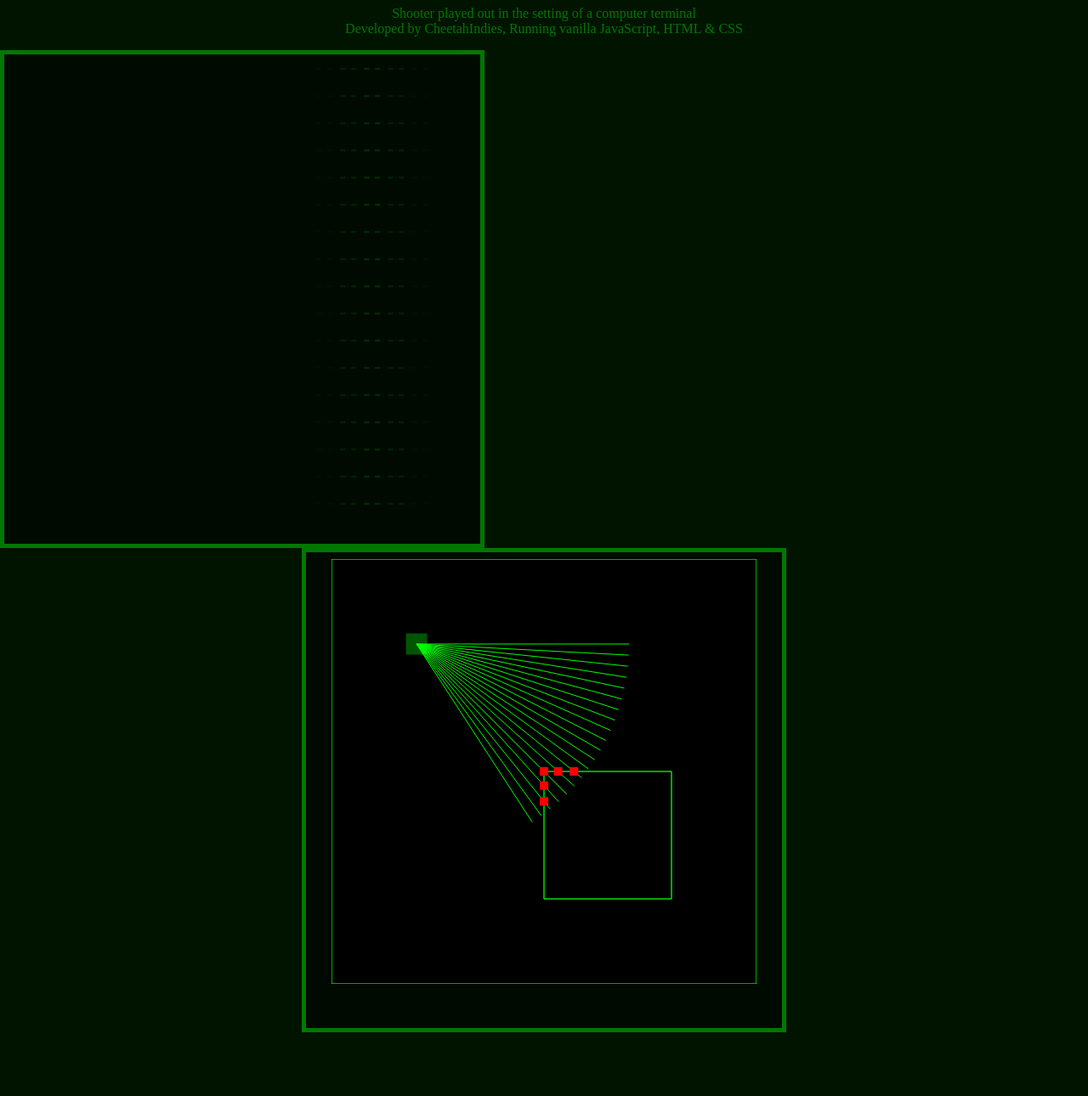
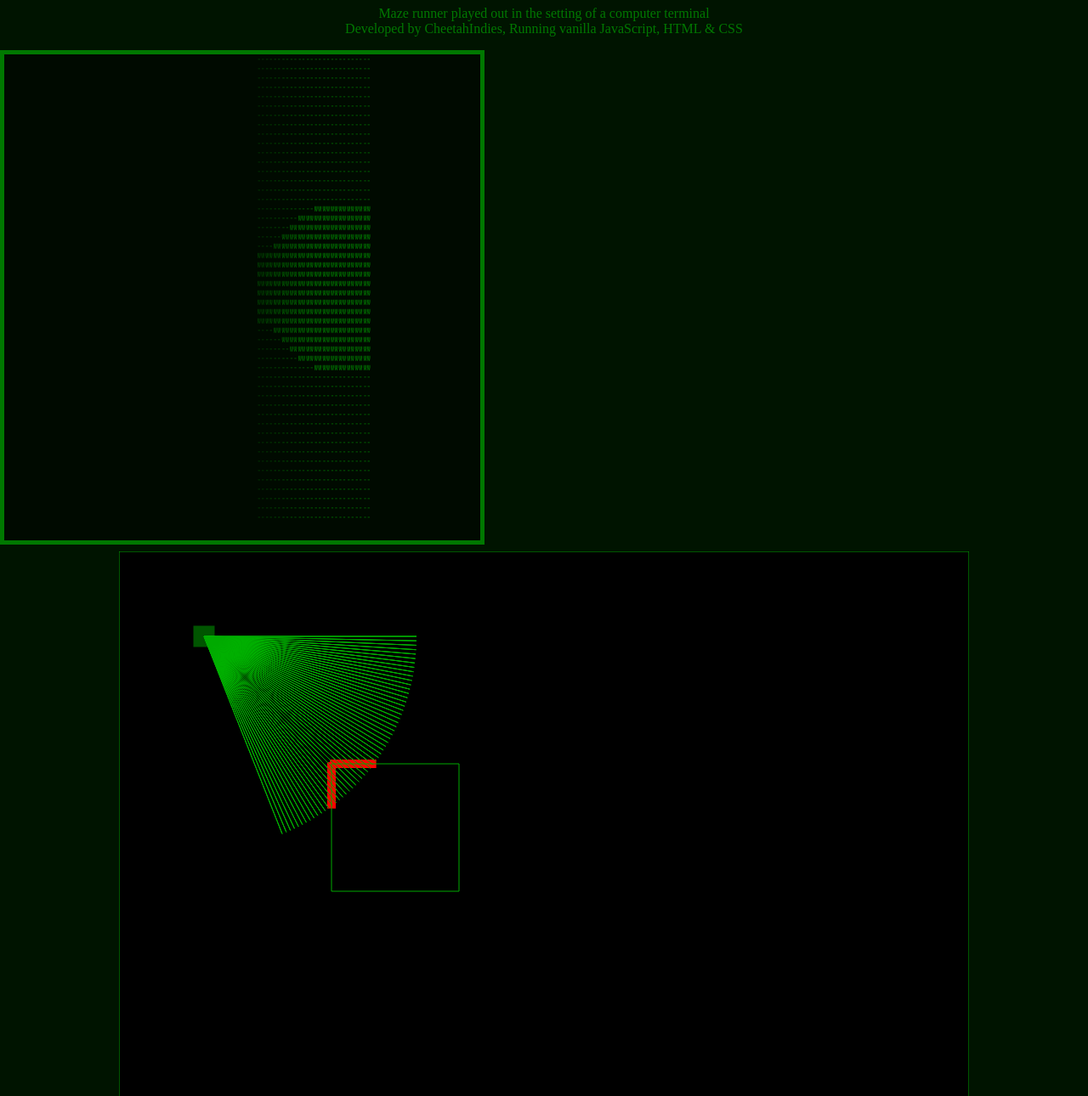
Before and after one commit to LinusThorsell/raylok, a plain HTML site: page index.html in a window 1280 px wide. Shown: the part 73-1363 px from the top of the page at 85% size. Before the commit the page ends 1288 px from the top, so only its background shows below. Drawn offline with nearby package versions, Linux system fonts and the light colour scheme.

Commit message:
Full graphics overhaul

```diff
--- a/index.html
+++ b/index.html
@@ -21,15 +21,14 @@
                 !!!Raylok!!!
             </h1>
             <p id="p--title">
-                Shooter played out in the setting of a computer terminal<br>
+                Maze runner played out in the setting of a computer terminal<br>
                 Developed by CheetahIndies, Running vanilla JavaScript, HTML & CSS
             </p>
         </div>
         <div id="content--main">
-            <textarea id="game"></textarea>
         </div>
         <div id="content--map">
-            <canvas id="map--canvas" height="500" width="500"></canvas>
+            <canvas id="map--canvas" height="1000" width="1000"></canvas>
         </div>
     </div>
 </body>
--- a/scripts/engine.js
+++ b/scripts/engine.js
@@ -1,20 +1,29 @@
-var c, ctx, player;
+var c, ctx, player, fps, lastCalledTime, averageFps;
 let lines = [];
+let fpsHistory = [];
+let screenResolution = 58;
+let isDebug = false;
 
-function startEngine() {
-    c = document.getElementById("map--canvas");
-    ctx = c.getContext("2d");
+let playArea = 1000;
 
+function startEngine(debug) {
+    isDebug = debug;
+
+    if (isDebug) {
+        c = document.getElementById("map--canvas");
+        ctx = c.getContext("2d");
+    }
+
+    generateWorld();
     player = new Player(100, 100);
-    generateWorld();
-    setInterval(gameLoop, 20);
+    setInterval(gameLoop, 33);
 }
 
 function generateWorld() {
-    lines.push(new Line(0, 0, 500, 0))
-    lines.push(new Line(500, 0, 500, 500))
-    lines.push(new Line(500, 500, 0, 500))
-    lines.push(new Line(0, 500, 0, 0))
+    lines.push(new Line(0, 0, playArea, 0))
+    lines.push(new Line(playArea, 0, playArea, playArea))
+    lines.push(new Line(playArea, playArea, 0, playArea))
+    lines.push(new Line(0, playArea, 0, 0))
 
     lines.push(new Line(250, 250, 250, 400));
     lines.push(new Line(250, 400, 400, 400));
@@ -26,18 +35,40 @@ function gameLoop() {
     cleanUp();
     tick();
     drawGraphics();
-    drawMap();
-    drawPlayer();
+
+    if (isDebug) {
+        checkFramerate();
+        cleanMap();
+        drawPlayer();
+        drawMap();
+    }
 }
 function cleanUp() {
-    cleanMap();
     //cleanData();
+}
+function checkFramerate() {
+    if(!lastCalledTime) {
+       lastCalledTime = Date.now();
+       fps = 0;
+       return;
+    }
+    delta = (Date.now() - lastCalledTime)/1000;
+    lastCalledTime = Date.now();
+    fps = 1/delta;
+
+    fpsHistory.unshift(fps);
+    fpsHistory.length = 30;
+    averageFps = 0;
+    for (let i = 0; i < fpsHistory.length; i++) {
+        averageFps += fpsHistory[i];
+    }
+    console.log(averageFps/fpsHistory.length);
 }
 
 function cleanMap() {
     ctx.fillStyle = "#000000";
     ctx.beginPath();
-    ctx.fillRect(0, 0, 500, 500)
+    ctx.fillRect(0, 0, playArea, playArea)
     ctx.closePath();
 }
 function cleanData() {
@@ -46,13 +77,16 @@ function cleanData() {
 
 function tick() {
     movePlayer();
+    createRays();
+    createIntersects();
 }
 function drawGraphics() {
     let html = "";
-    let res = 20;
-    for (let i = 0; i < res; i++) {
+    for (let i = 0; i < screenResolution; i++) {
         if (intersects[i]) {
-            html += "<textarea class='linewidth' style='" + "color: rgb(0, " + (255 - intersects[i].getLength()) + ", 0);" + "'>------------------------------------</textarea>"
+            let length = intersects[i].getLength();
+
+            html += "<textarea class='linewidth' style='" + "color: rgb(0, " + (255-length) + ", 0);" + "'>" + getRenderedLine(length) + "</textarea>";
         }
         else {
             html += "<textarea class='linewidth'></textarea>"
@@ -60,6 +94,117 @@ function drawGraphics() {
     }
 
     $("#content--main").html(html);
+}
+
+//------------------------------------
+function getRenderedLine(length) {
+
+    let emptyness;
+
+    if (length < 9) {
+        emptyness = 0;
+    }
+    else if (length < 18) {
+        emptyness = 1;
+    }
+    else if (length < 27) {
+        emptyness = 2;
+    }
+    else if (length < 36) {
+        emptyness = 3;
+    }
+    else if (length < 45) {
+        emptyness = 4;
+    }
+    else if (length < 54) {
+        emptyness = 5;
+    }
+    else if (length < 63) {
+        emptyness = 6;
+    }
+    else if (length < 72) {
+        emptyness = 7;
+    }
+    else if (length < 81) {
+        emptyness = 8;
+    }
+    else if (length < 90) {
+        emptyness = 9;
+    }
+    else if (length < 99) {
+        emptyness = 10;
+    }
+    else if (length < 108) {
+        emptyness = 11;
+    }
+    else if (length < 117) {
+        emptyness = 12;
+    }
+    else if (length < 126) {
+        emptyness = 13;
+    }
+    else if (length < 135) {
+        emptyness = 14;
+    }
+    else if (length < 144) {
+        emptyness = 15;
+    }
+    else if (length < 153) {
+        emptyness = 16;
+    }
+    else if (length < 162) {
+        emptyness = 17;
+    }
+    else if (length < 171) {
+        emptyness = 18;
+    }
+    else if (length < 180) {
+        emptyness = 19;
+    }
+    else if (length < 189) {
+        emptyness = 20;
+    }
+    else if (length < 198) {
+        emptyness = 21;
+    }
+    else if (length < 207) {
+        emptyness = 22;
+    }
+    else if (length < 216) {
+        emptyness = 23;
+    }
+    else if (length < 225) {
+        emptyness = 24;
+    }
+    else {
+        emptyness = 25;
+    }
+
+    let line = "";
+
+    line += getGraphic("empty", emptyness);
+    line += getGraphic("wall", 50 - emptyness*2);
+    line += getGraphic("empty", emptyness);
+
+    return line
+}
+function getGraphic(type, lines) {
+    let symbol;
+    let result = "";
+
+    switch (type) {
+        case 'empty':
+            symbol = "--";
+            break;
+        case 'wall':
+            symbol = "WW";
+            break;
+    }
+
+    for (let i = 0; i < lines; i++) {
+        result += symbol;
+    }
+    return result;
 }
 
 function drawMap() {
@@ -100,7 +245,6 @@ function drawPlayer() {
     ctx.fillStyle = "#005500"
     ctx.fillRect(player.getPos().x - (playerWidth/2), player.getPos().y - (playerWidth/2), playerWidth, playerWidth);
 
-    createRays();
     drawRays();
     drawIntersects();
 }
@@ -109,10 +253,9 @@ let rays = [];
 function createRays() {
     rays = [];
     let startAngle = player.getDirection();
-    let rayCount = 20;
-    let displacementAngle = 3;
+    let displacementAngle = 1.2;
 
-    for (let r = 0; r < rayCount; r++) {
+    for (let r = 0; r < screenResolution; r++) {
         rays.push(new Ray(degToRad(startAngle + (r * displacementAngle))));
     }
 }
@@ -125,13 +268,13 @@ function drawRays() {
     ctx.stroke();
 }
 let intersects = [];
-function drawIntersects() {
+function createIntersects() {
     intersects = [];
     for (let r = 0; r < rays.length; r++) {
         for (let l = 0; l < lines.length; l++) {
             let p = intersectionPoint(rays[r].getP1().x, rays[r].getP1().y, rays[r].getP2().x, rays[r].getP2().y, lines[l].getP1().x, lines[l].getP1().y, lines[l].getP2().x, lines[l].getP2().y);
             if (p) {
-                let length = distance(player.getPos(), p);
+                let length = distance(player.getPos(), p, rays[r].getAngle(), degToRad(player.getDirection()));
 
                 if (!intersects[r]) {
                     intersects[r] = (new rayIntersection(p, r, length))
@@ -142,6 +285,8 @@ function drawIntersects() {
             }
         }
     }
+}
+function drawIntersects() {
     for (let i = 0; i < intersects.length; i++) {
         if (intersects[i]) {
             ctx.fillStyle = "#ff0000"
--- a/scripts/main.js
+++ b/scripts/main.js
@@ -1,14 +1,13 @@
 $(document).ready(() => {
-    startEngine();
-    initializeGame();
+    initializeGame(true);
 });
 
-function initializeGame() {
-    splashScreen();
-    tryNewSystem();
+function initializeGame(debug) {
+    startEngine(debug);
+    startRenderer();
 }
 
-function tryNewSystem() {
+function startRenderer() {
     $("#game").hide()
 
     let html = "";
@@ -30,6 +29,7 @@ function splashScreen() {
 }
 
 function recursiveFrames(f, frames, loop, totalLoops) {
+
     if (f < frames+1) {
         let frame = "";
         frame += getWhiteLines(5, false);
--- a/scripts/toolbox.js
+++ b/scripts/toolbox.js
@@ -183,6 +183,9 @@ class Ray {
     getP2() {
         return this.p2;
     }
+    getAngle() {
+        return this.rad;
+    }
 }
 class rayIntersection {
     constructor(point, rayId, length) {
@@ -279,6 +282,6 @@ function intersectionPoint(x1, y1, x2, y2, x3, y3, x4, y4) {
     }
 }
 
-function distance(p1, p2) {
-    return Math.sqrt(Math.pow((p2.x - p1.x), 2) + Math.pow((p2.y - p1.y), 2));
+function distance(p1, p2, angle1, angle2) {
+    return Math.cos(angle1 - angle2) * Math.sqrt(Math.pow((p2.x - p1.x), 2) + Math.pow((p2.y - p1.y), 2));
 }
--- a/style.css
+++ b/style.css
@@ -13,49 +13,26 @@ html, body {
 #p--title {
     color: rgb(0, 120, 0);
 }
-#game {
-    padding-top: 2vh;
-    resize: none;
-    width: 70vh;
-    margin-top: 3vh;
-    height: 70vh;
-
-    border: 5px solid rgb(0, 120, 0);
-    background-color: rgb(0, 10, 0);
-
-    color: greenyellow;
-    font-family: 'Open Sans', sans-serif;
-    font-size: 3vh;
-    text-align: center;
-}
 #content--main {
-    height: 72vh;
+    height: 71.5vh;
     width: 70vh;
     border: 5px solid rgb(0, 120, 0);
     background-color: rgb(0, 10, 0);
     color: red;
 }
 .linewidth {
-    width: 3.5vh;
+    width: 1.2vh;
     border: none;
     padding: 0;
     margin: 0;
     resize: none;
-    height: 70vh;
+    height: 71.5vh;
     background-color: rgb(0, 10, 0);
     float: left;
     color: greenyellow;
     font-family: 'VT323', monospace;
-    font-size: 4vh;
+    font-size: 1.4vh;
     overflow: hidden;
-}
-
-#content--map {
-    width: 70vh;
-    height: 70vh;
-    margin: 0 auto;
-    background-color: rgb(0, 10, 0);
-    border: 5px solid rgb(0, 120, 0);
 }
 #map--canvas {
     margin-top: 1vh;
```
